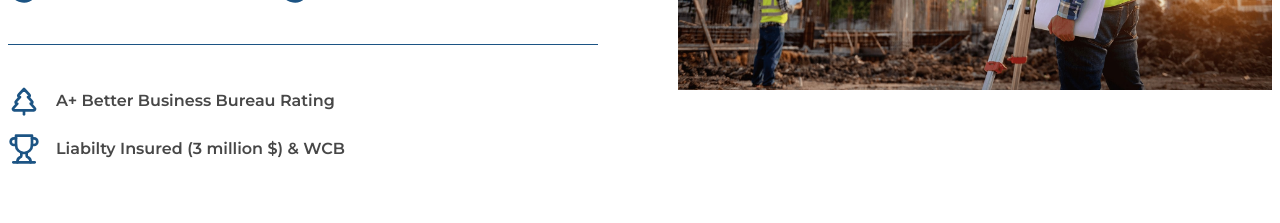
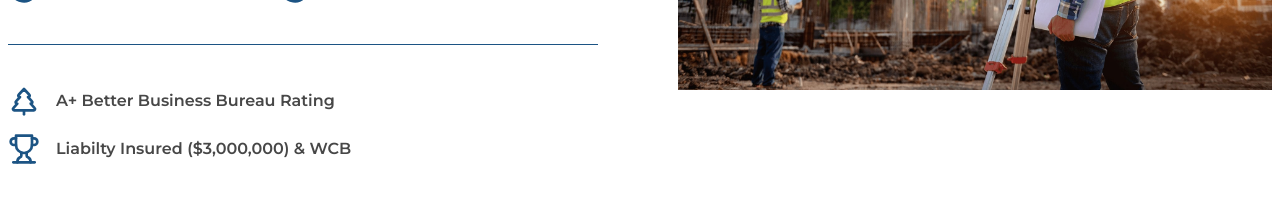
Before and after one commit to abdullahbinazeem/tlc-contracting, a Next.js app: page / in a window 1280 px wide. Shown: the part 1340-1563 px from the top of the page. Built offline with nearby package versions, Linux system fonts and the light colour scheme.

Commit message:
changed dollar sign.

```diff
--- a/src/app/pages/about.tsx
+++ b/src/app/pages/about.tsx
@@ -53,7 +53,7 @@ const About = () => {
                     className="h-6 w-6 text-primary sm:h-8 sm:w-8"
                     size={30}
                   />
-                  Liabilty Insured (3 million $) & WCB
+                  Liabilty Insured ($3,000,000) & WCB
                 </div>
               </div>
             </div>
```
